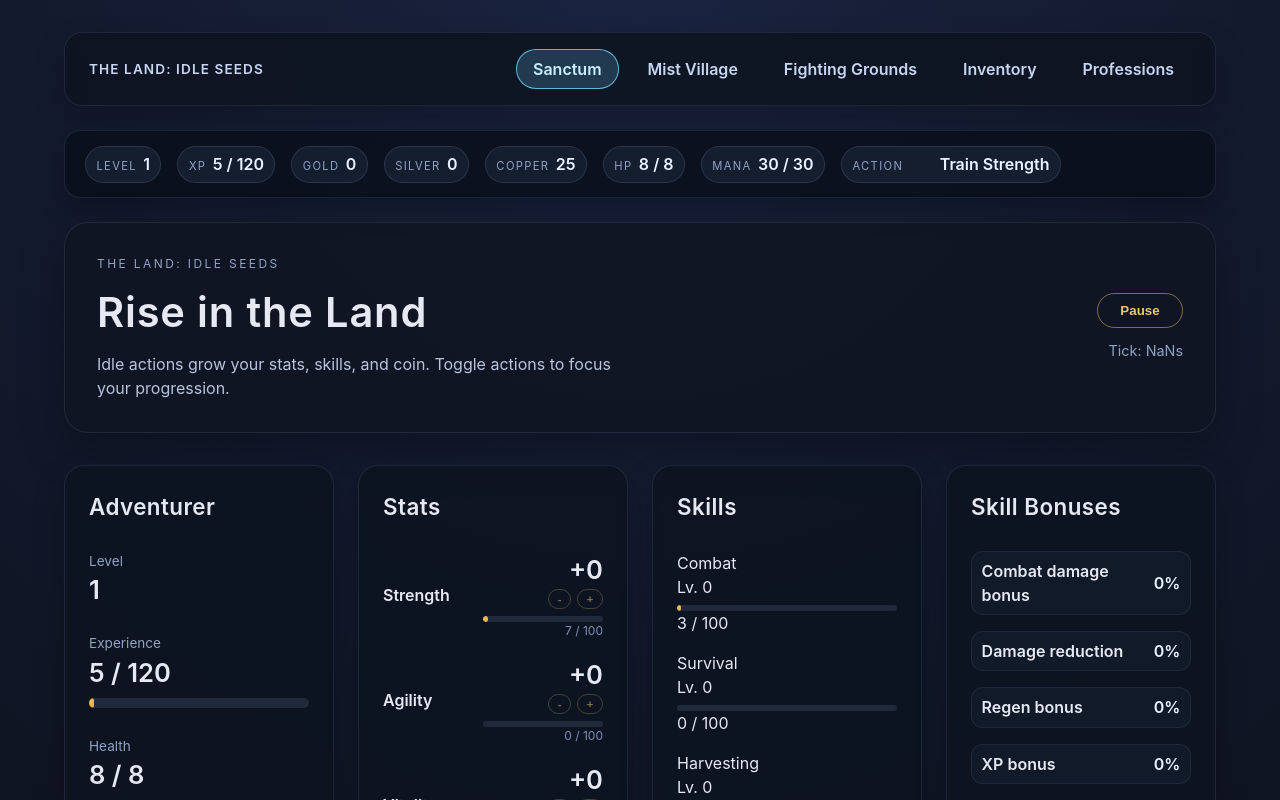
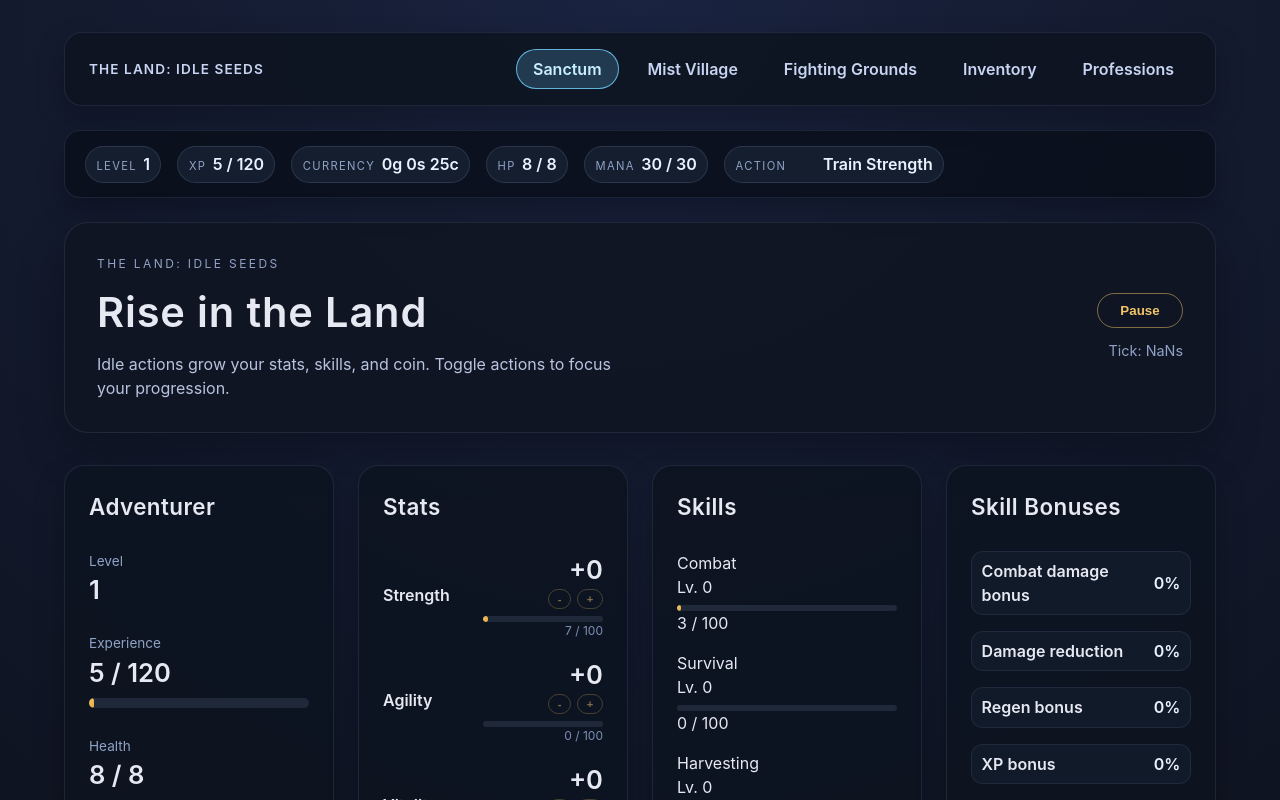
Before and after one commit to Redpoint1/theland, a Vue app: page / in a window 1280 px wide. Shown: the top 800 px of the page. Built offline with nearby package versions, Linux system fonts and the light colour scheme.

Commit message:
simplify HUD for currency

```diff
--- a/src/App.vue
+++ b/src/App.vue
@@ -39,6 +39,7 @@ const activeActionName = computed(() => {
 const totalCopper = computed(
   () => currencyBreakdown.value.gold * 10000 + currencyBreakdown.value.silver * 100 + currencyBreakdown.value.copper,
 )
+const readableCurrency = computed(() => game.formatCopperToCurrency(totalCopper.value))
 
 const hpPercent = computed(() => Math.floor((playerHp.value / Math.max(1, maxHp.value)) * 100))
 const manaPercent = computed(() => Math.floor((mana.value / Math.max(1, maxMana.value)) * 100))
@@ -132,44 +133,17 @@ onBeforeUnmount(() => {
       <InfoTooltip>
         <template #trigger>
           <div class="hud-item">
-            <span class="hud-label">Gold</span>
-            <span class="hud-value">{{ currencyBreakdown.gold }}</span>
+            <span class="hud-label">Currency</span>
+            <span class="hud-value">{{ readableCurrency }}</span>
           </div>
         </template>
         <template #content>
-          <div class="info-tooltip-title">Currency: Gold</div>
+          <div class="info-tooltip-title">Currency</div>
+          <div class="info-tooltip-line">{{ readableCurrency }}</div>
           <div class="info-tooltip-line">Gold: {{ currencyBreakdown.gold }}</div>
+          <div class="info-tooltip-line">Silver: {{ currencyBreakdown.silver }}</div>
+          <div class="info-tooltip-line">Copper: {{ currencyBreakdown.copper }}</div>
           <div class="info-tooltip-line info-tooltip-muted">1 Gold = 100 Silver = 10,000 Copper.</div>
-          <div class="info-tooltip-line info-tooltip-muted">Total Copper: {{ totalCopper }}</div>
-        </template>
-      </InfoTooltip>
-
-      <InfoTooltip>
-        <template #trigger>
-          <div class="hud-item">
-            <span class="hud-label">Silver</span>
-            <span class="hud-value">{{ currencyBreakdown.silver }}</span>
-          </div>
-        </template>
-        <template #content>
-          <div class="info-tooltip-title">Currency: Silver</div>
-          <div class="info-tooltip-line">Silver: {{ currencyBreakdown.silver }}</div>
-          <div class="info-tooltip-line info-tooltip-muted">1 Silver = 100 Copper.</div>
-          <div class="info-tooltip-line info-tooltip-muted">Total Copper: {{ totalCopper }}</div>
-        </template>
-      </InfoTooltip>
-
-      <InfoTooltip>
-        <template #trigger>
-          <div class="hud-item">
-            <span class="hud-label">Copper</span>
-            <span class="hud-value">{{ currencyBreakdown.copper }}</span>
-          </div>
-        </template>
-        <template #content>
-          <div class="info-tooltip-title">Currency: Copper</div>
-          <div class="info-tooltip-line">Copper: {{ currencyBreakdown.copper }}</div>
-          <div class="info-tooltip-line info-tooltip-muted">Smallest currency denomination.</div>
           <div class="info-tooltip-line info-tooltip-muted">Total Copper: {{ totalCopper }}</div>
         </template>
       </InfoTooltip>
--- a/src/stores/game.ts
+++ b/src/stores/game.ts
@@ -135,6 +135,7 @@ export const useGameStore = defineStore('game', () => {
     professionList,
     skillBonuses,
     currencyBreakdown,
+    formatCopperToCurrency,
     addCurrency,
     spendCurrency,
     addCharacterExp: addCharacterExpCore,
@@ -437,6 +438,7 @@ export const useGameStore = defineStore('game', () => {
     currentZone,
     skillBonuses,
     currencyBreakdown,
+    formatCopperToCurrency,
     progressPercent,
     addCurrency,
     spendCurrency,
--- a/src/stores/game/progression.ts
+++ b/src/stores/game/progression.ts
@@ -17,6 +17,14 @@ export interface CurrencyBreakdown {
   copper: number
   silver: number
   gold: number
+}
+
+export const formatCopperToCurrency = (totalCopper: number) => {
+  const normalized = Math.max(0, Math.floor(totalCopper))
+  const gold = Math.floor(normalized / 10000)
+  const silver = Math.floor((normalized % 10000) / 100)
+  const copper = normalized % 100
+  return `${gold}g ${silver}s ${copper}c`
 }
 
 export interface CharacterState {
@@ -161,6 +169,7 @@ export const useProgressionLogic = ({
     professionList,
     skillBonuses,
     currencyBreakdown,
+    formatCopperToCurrency,
     addCurrency,
     spendCurrency,
     addCharacterExp,
```
